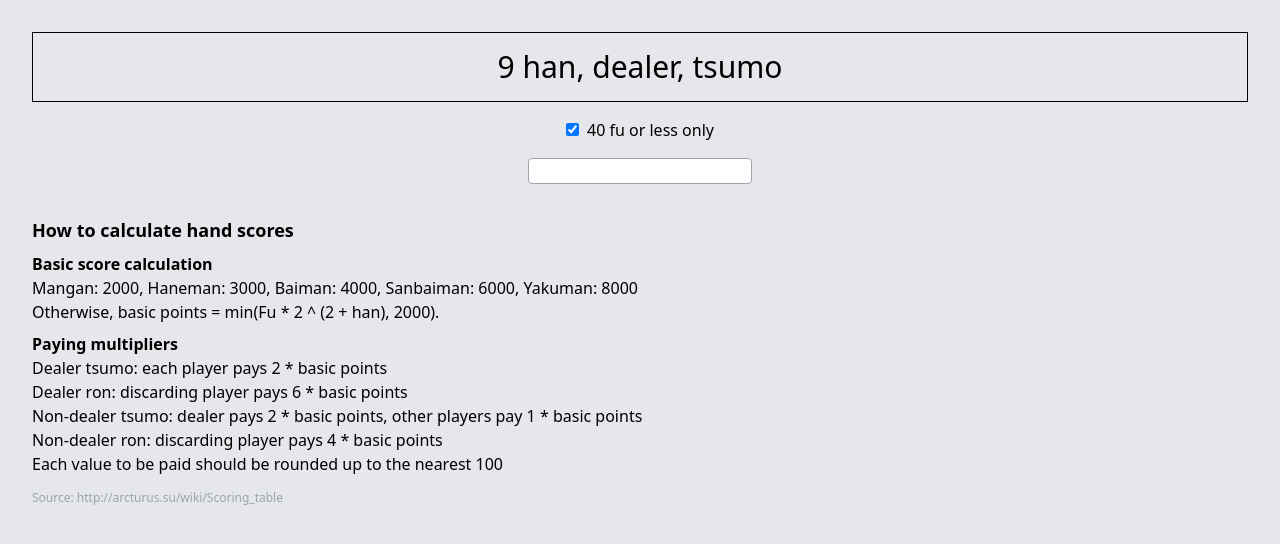
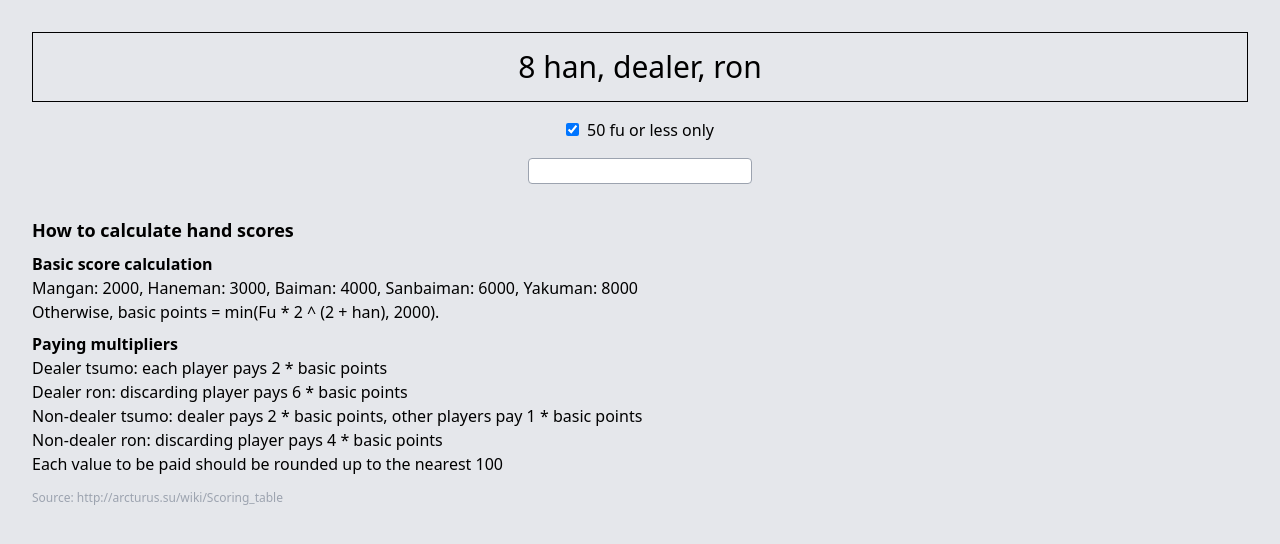
Before and after one commit to marcoskwkm/riichi, a React (Create React App) app: page /#/score-calc in a window 1280 px wide. Shown: the top 544 px of the page. Built offline with nearby package versions, Linux system fonts and the light colour scheme.

Commit message:
[ScoreCalc] Change common hands to <= 50 fu

```diff
--- a/src/pages/score-calc/components/ScoreCalcTrainer/index.tsx
+++ b/src/pages/score-calc/components/ScoreCalcTrainer/index.tsx
@@ -3,7 +3,7 @@ import React, { useEffect, useState } from 'react'
 import ScoreCalcPrompt from '../ScoreCalcPrompt'
 import { ALL_SCORES } from './constants'
 
-const isCommonHand = (hand: HandScore) => !hand.fu || hand.fu <= 40
+const isCommonHand = (hand: HandScore) => !hand.fu || hand.fu <= 50
 
 const getRandomHand = (options: { common?: boolean } = {}) => {
   const pool = options.common
@@ -48,10 +48,10 @@ const ScoreCalcTrainer: React.FC = () => {
           checked={commonOnly}
           onChange={(event) => setCommonOnly(event.target.checked)}
         />
-        40 fu or less only
+        50 fu or less only
       </label>
       <input
-        className="mt-4 w-56 px-1 border border-gray-400 rounded text-center"
+        className="mt-4 w-56 rounded border border-gray-400 px-1 text-center"
         value={guess}
         onChange={(event) => setGuess(event.target.value)}
         onKeyDown={handleKeyDown}
```
